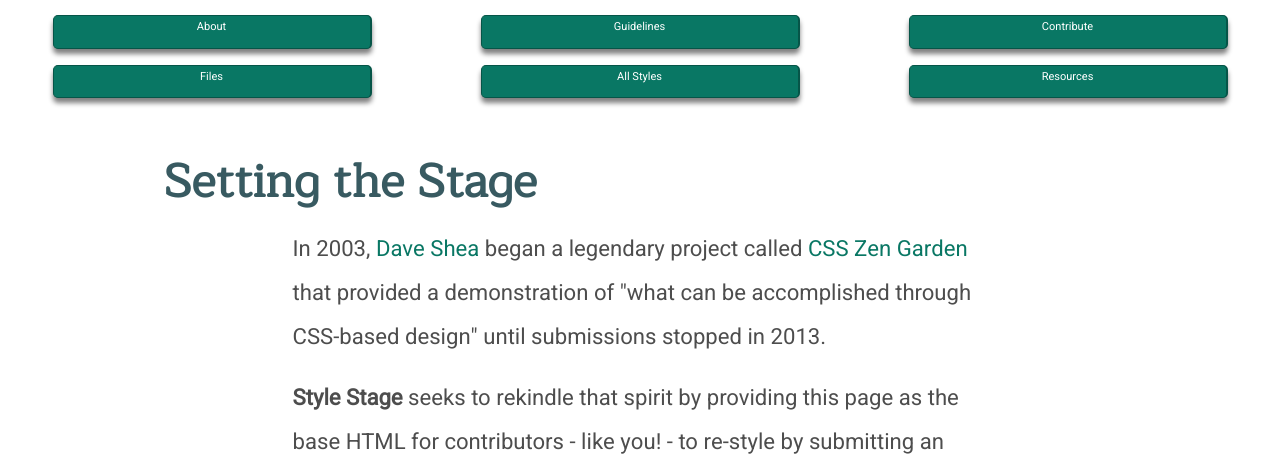
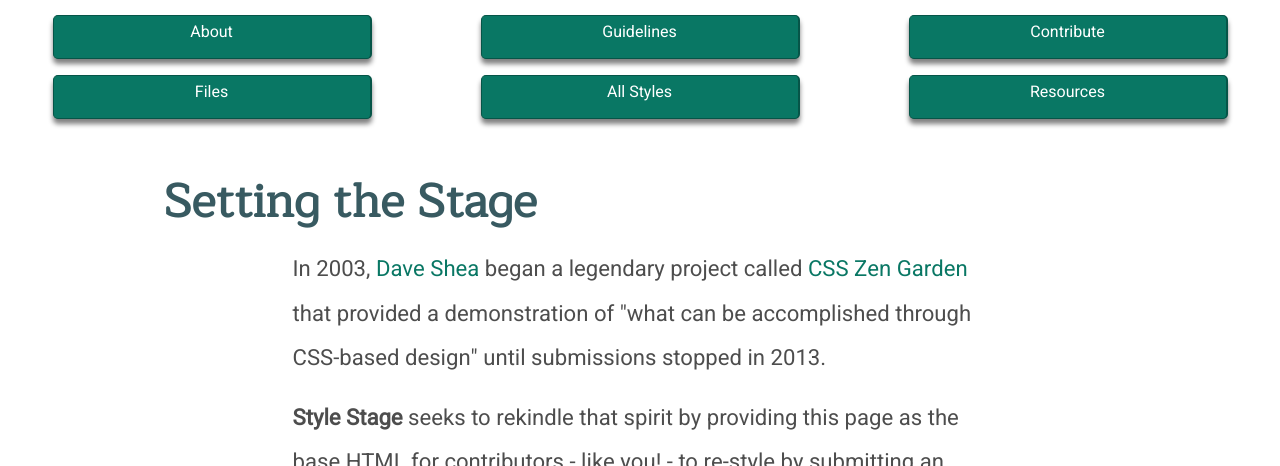
Before and after one commit to RVCC-IDMX/style-mobile-ryan-rutishauser, an Eleventy site: page src/index.html in a window 1280 px wide. Shown: the part 334-800 px from the top of the page. Built offline with nearby package versions, Linux system fonts and the light colour scheme; Eleventy itself is replaced by a stand-in of ours; files that its build step writes are made by us from their sources.

Commit message:
resize font buttons

```diff
--- a/src/sass/style.scss
+++ b/src/sass/style.scss
@@ -76,7 +76,7 @@
   a{
     font-size: 0.6rem;
     color: white;
-    font-size: clamp(0.6rem, calc(0.50rem + 0.5vw), 0.69rem);
+    font-size: clamp(0.6rem, calc(0.20rem + 2vw), 1rem);
     display: block;
     padding: 0.5ch 1ch;
   }
```
Also changed, not shown: public/style.css.
